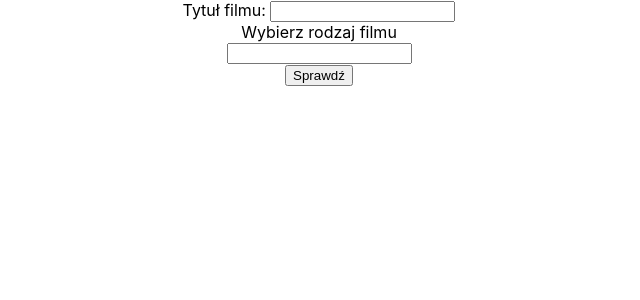
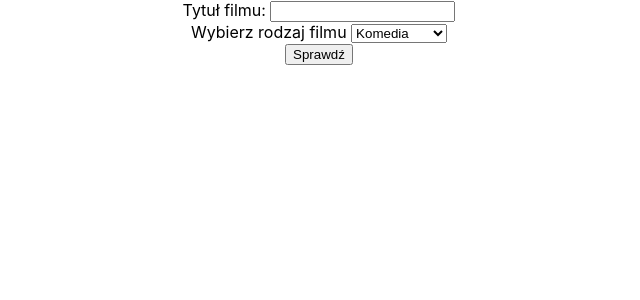
Before and after one commit to Wikt00rek/film-wiktor, a React (Create React App) app in the folder film/: page / in a window 1280 px wide. Shown: the top 300 px of the page, without its empty margins (321-961 px from the left). Built offline with nearby package versions, Linux system fonts and the light colour scheme.

Commit message:
Dodałem opcje "select"

```diff
--- a/film/src/App.js
+++ b/film/src/App.js
@@ -10,12 +10,17 @@ function App() {
           <label for="film" class="form-label">Tytuł filmu: </label>
           <input type="text" class="form-control" id="film"/>
           </div>
-            <div id="emailHelp" class="form-text">Wybierz rodzaj filmu</div>
+
         </div>
-        <div class="mb-3"><input type="email" class="form-control" id="film"/>
-        </div>
+
         <div class="mb-3 form-check">
-            <label class="form-check-label" for="exampleCheck1"></label>
+        <label for="disabledSelect" class="form-label">Wybierz rodzaj filmu </label>
+      <select id="disabledSelect" class="form-select">
+        <option>Komedia</option>
+        <option>Kryminał</option>
+        <option>Horror</option>
+        <option>Przygodowe</option>
+      </select>
         </div>
         <button type="submit" class="btn btn-primary">Sprawdź</button>
       </form>
```
